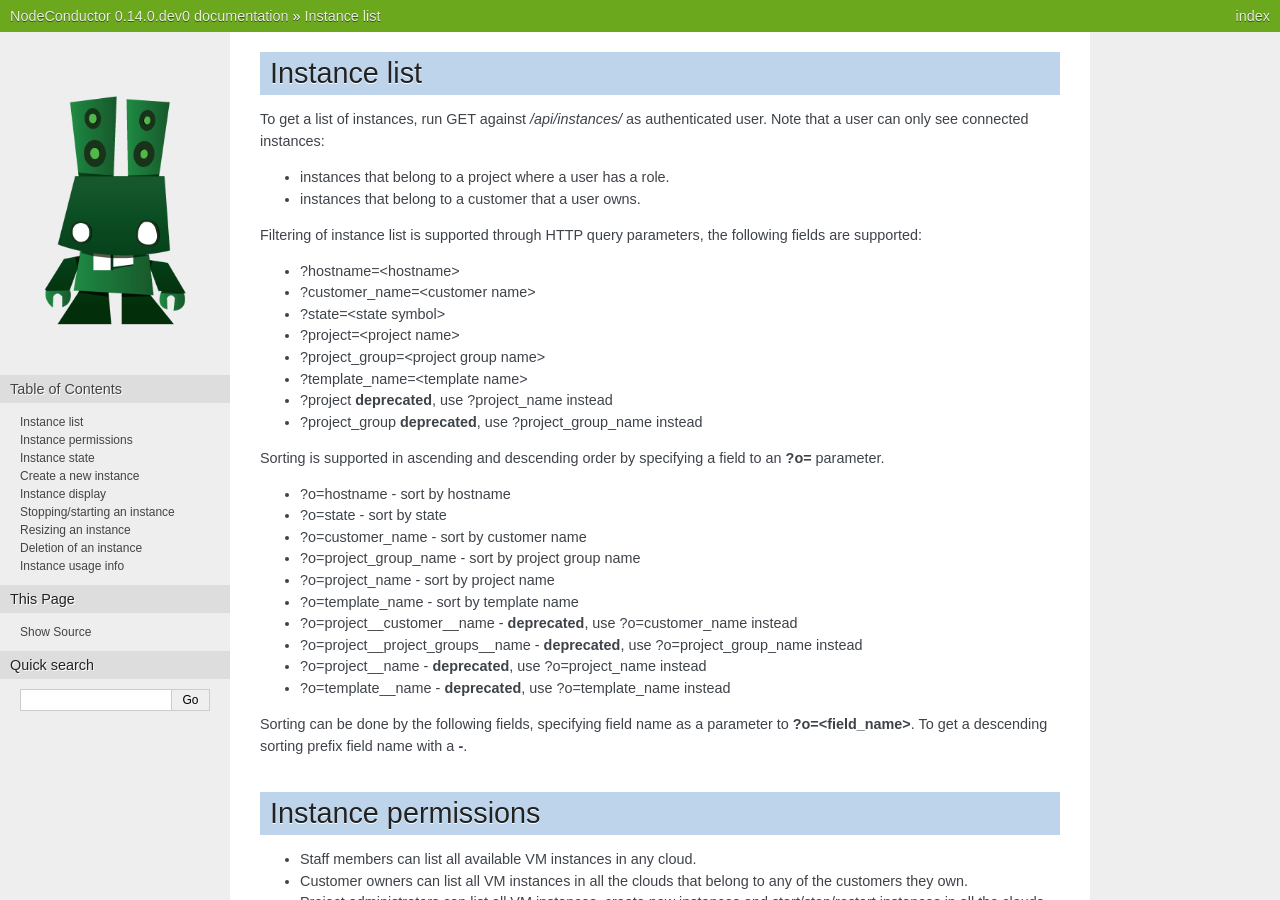
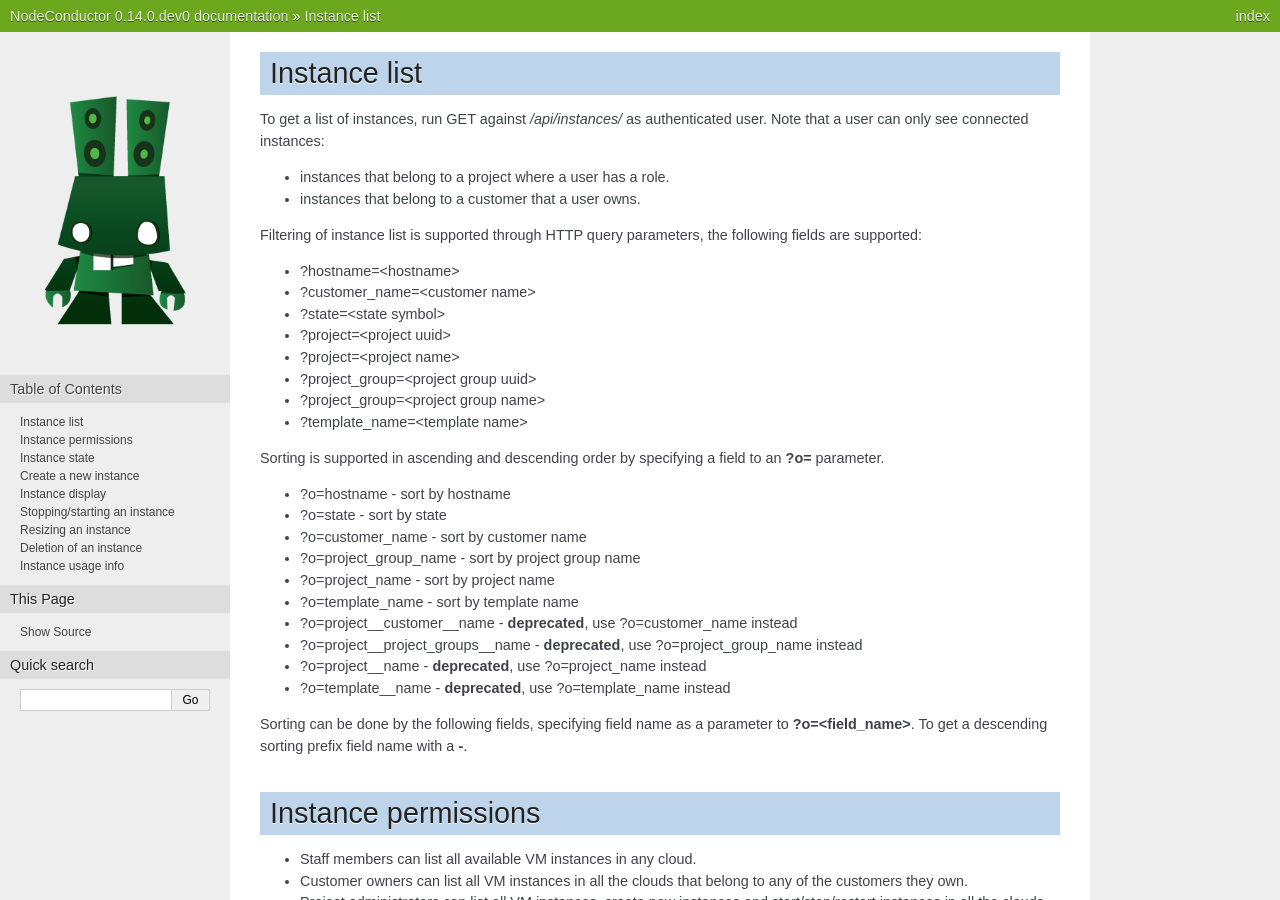
Before and after one commit to opennode/waldur-core, a Sphinx documentation site: the page built from docs/api/instance.rst, in a window 1280 px wide and 900 px high. Built offline with Sphinx 7.4.7, drawn with Linux system fonts in a browser that asks for light colours.

Commit message:
Modify instance filter to support filtering by UUID

```diff
--- a/docs/api/instance.rst
+++ b/docs/api/instance.rst
@@ -12,11 +12,11 @@ Filtering of instance list is supported through HTTP query parameters, the follo
 - ?hostname=<hostname>
 - ?customer_name=<customer name>
 - ?state=<state symbol>
+- ?project=<project uuid>
 - ?project=<project name>
+- ?project_group=<project group uuid>
 - ?project_group=<project group name>
 - ?template_name=<template name>
-- ?project **deprecated**, use ?project_name instead
-- ?project_group **deprecated**, use ?project_group_name instead
 
 Sorting is supported in ascending and descending order by specifying a field to an **?o=** parameter.
 
```
Also changed, not shown: 1 other file.
